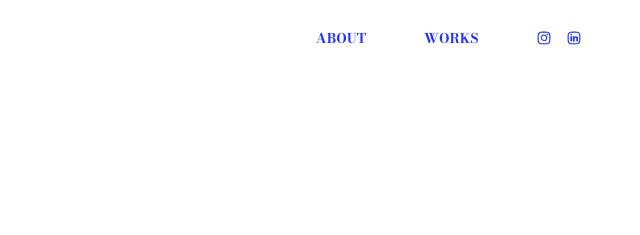
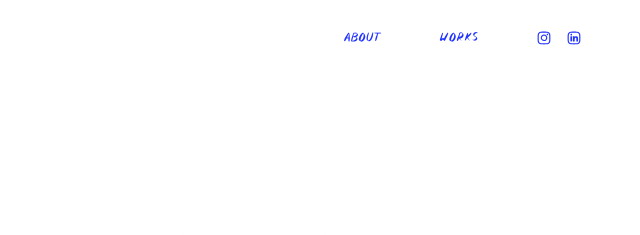
Before and after one commit to lasmafedotova/lasmafedotova, a plain HTML site: page index.html in a window 1280 px wide. Shown: the top 235 px of the page, 640-1280 px from the left. Drawn offline with nearby package versions, Linux system fonts and the light colour scheme.

Commit message:
Add files via upload

```diff
--- a/index.html
+++ b/index.html
@@ -182,7 +182,7 @@
     <!-- ============ FOOTER ============ -->
     <footer class="site-footer">
         <label class="theme-toggle">
-            <span>Black</span>
+            <span class="theme-label">Black</span>
             <input type="checkbox" id="theme-switch">
             <span class="switch" aria-hidden="true"></span>
         </label>
--- a/style.css
+++ b/style.css
@@ -16,6 +16,15 @@
     font-weight: 400;
     font-style: normal;
     font-display: swap;
+}
+
+/* Texts set in Lasmaportfolio (the rest of the site uses Bodoni Moda):
+   menu links, tabs, project titles, the "Black" label and the About sentence */
+.nav > a,
+.card-caption span:first-child,
+.theme-label {
+    font-family: 'Lasmaportfolio', 'Bodoni Moda', serif;
+    font-weight: 400;
 }
 
 /* ============================================
@@ -318,6 +327,7 @@ section[id] { scroll-margin-top: var(--header-h); }
 .card-caption {
     display: flex;
     justify-content: space-between;
+    align-items: baseline;
     gap: 1rem;
     margin-top: 0.9rem;
     font-size: clamp(0.75rem, 1.05vw, 1.25rem);   /* 20px in Figma */
```
